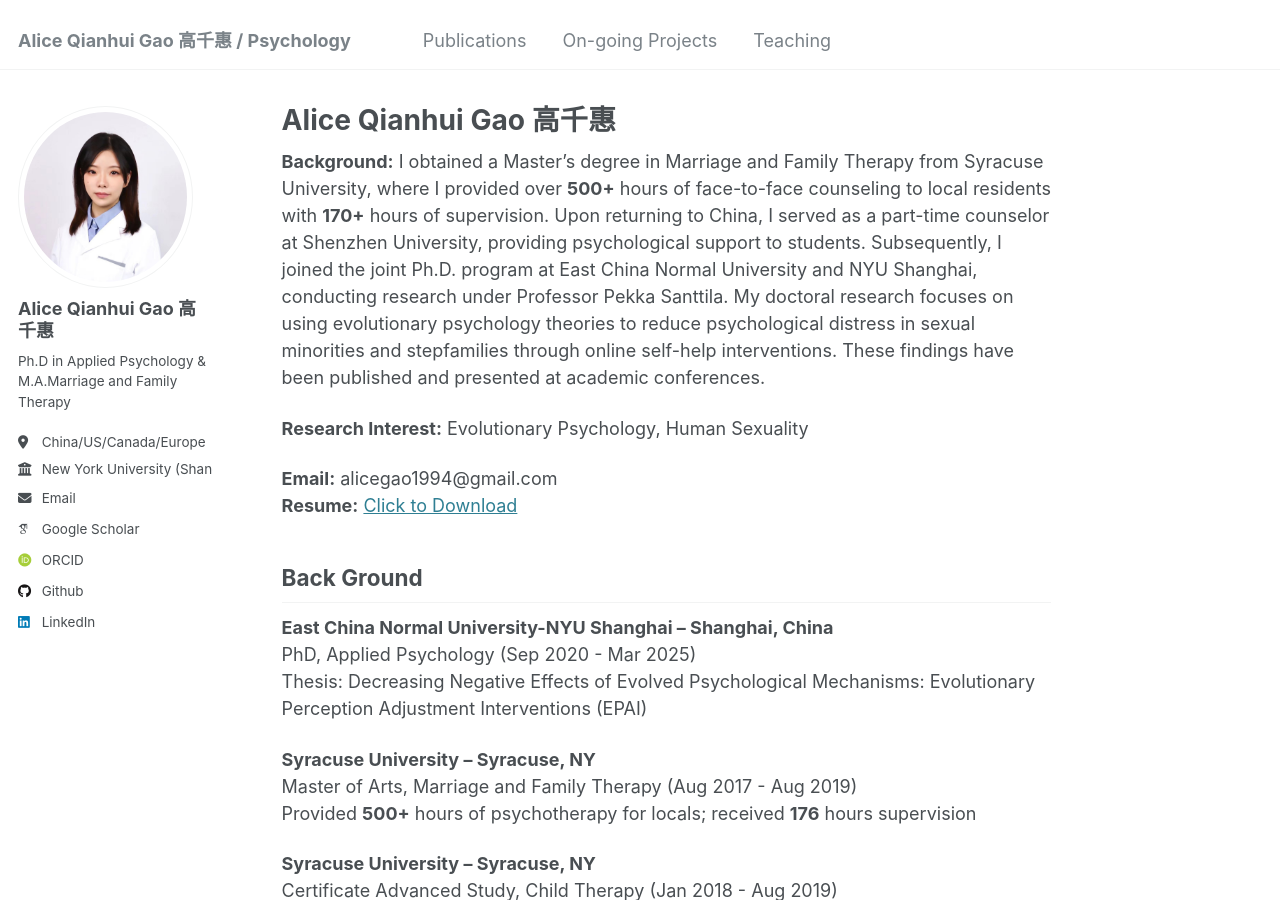
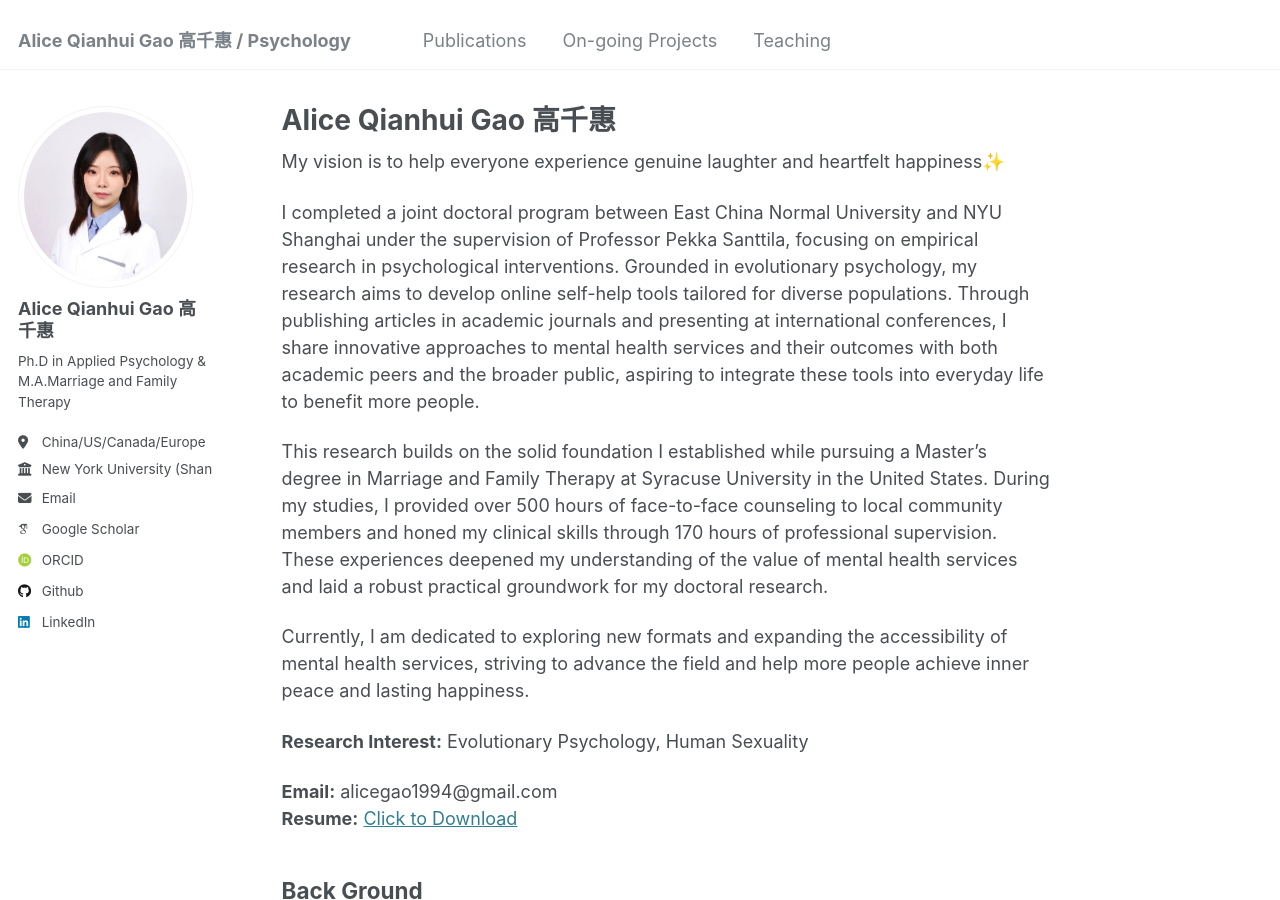
Before and after one commit to alicepsychology/alicepsychology.com, a Jekyll site: the page built from _pages/about.md, in a window 1280 px wide and 900 px high. Built offline with Jekyll 4.4.1, drawn with Linux system fonts in a browser that asks for light colours; some web fonts are replaced.

Commit message:
Update about.md

```diff
--- a/_pages/about.md
+++ b/_pages/about.md
@@ -8,7 +8,13 @@ redirect_from:
 ---
 
 
-**Background:** I obtained a Master’s degree in Marriage and Family Therapy from Syracuse University, where I provided over **500+** hours of face-to-face counseling to local residents with **170+** hours of supervision. Upon returning to China, I served as a part-time counselor at Shenzhen University, providing psychological support to students. Subsequently, I joined the joint Ph.D. program at East China Normal University and NYU Shanghai, conducting research under Professor Pekka Santtila. My doctoral research focuses on using evolutionary psychology theories to reduce psychological distress in sexual minorities and stepfamilies through online self-help interventions. These findings have been published and presented at academic conferences.<br />
+My vision is to help everyone experience genuine laughter and heartfelt happiness✨
+
+I completed a joint doctoral program between East China Normal University and NYU Shanghai under the supervision of Professor Pekka Santtila, focusing on empirical research in psychological interventions. Grounded in evolutionary psychology, my research aims to develop online self-help tools tailored for diverse populations. Through publishing articles in academic journals and presenting at international conferences, I share innovative approaches to mental health services and their outcomes with both academic peers and the broader public, aspiring to integrate these tools into everyday life to benefit more people.
+
+This research builds on the solid foundation I established while pursuing a Master's degree in Marriage and Family Therapy at Syracuse University in the United States. During my studies, I provided over 500 hours of face-to-face counseling to local community members and honed my clinical skills through 170 hours of professional supervision. These experiences deepened my understanding of the value of mental health services and laid a robust practical groundwork for my doctoral research.
+
+Currently, I am dedicated to exploring new formats and expanding the accessibility of mental health services, striving to advance the field and help more people achieve inner peace and lasting happiness.<br />
 
 **Research Interest:** Evolutionary Psychology, Human Sexuality<br />
 
```
